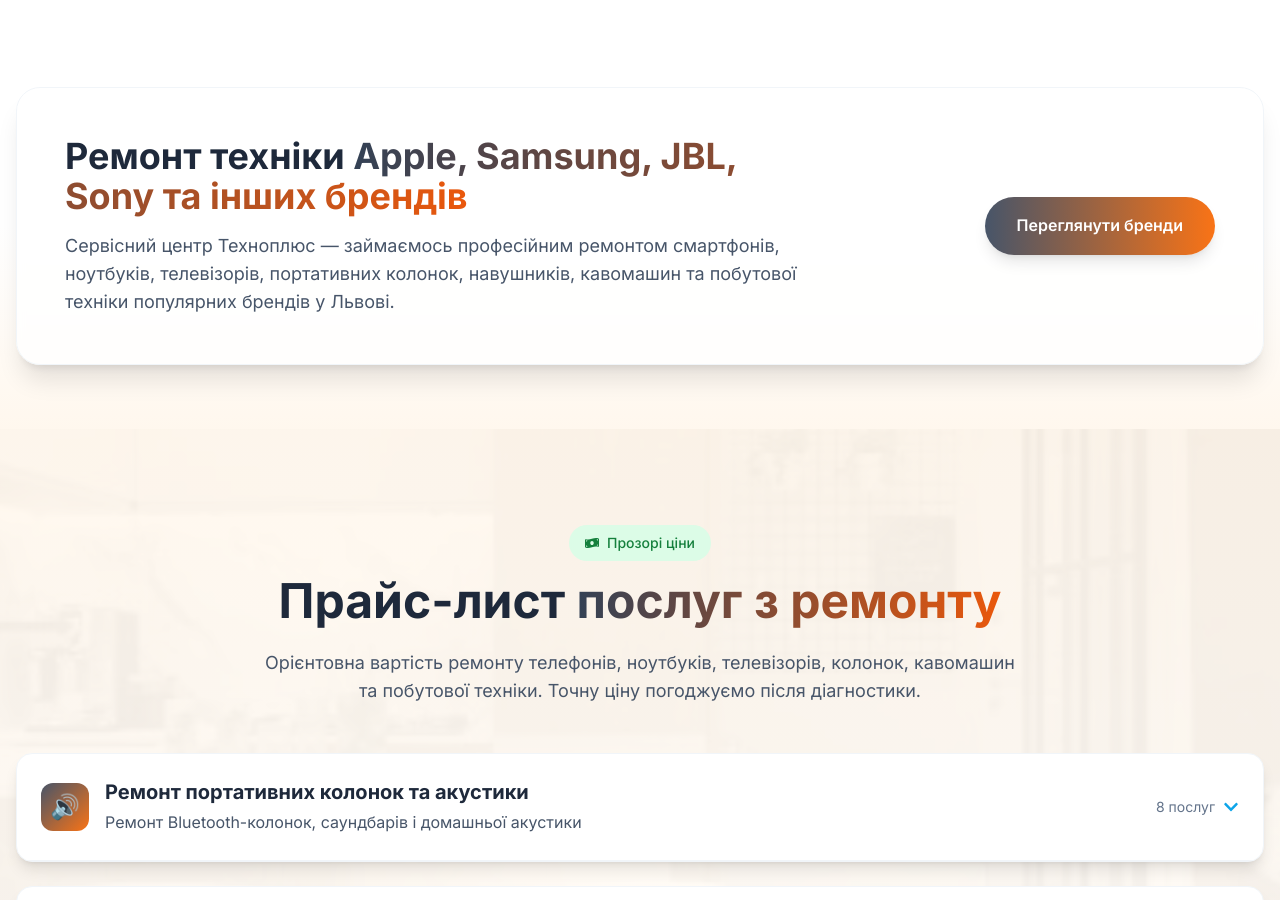
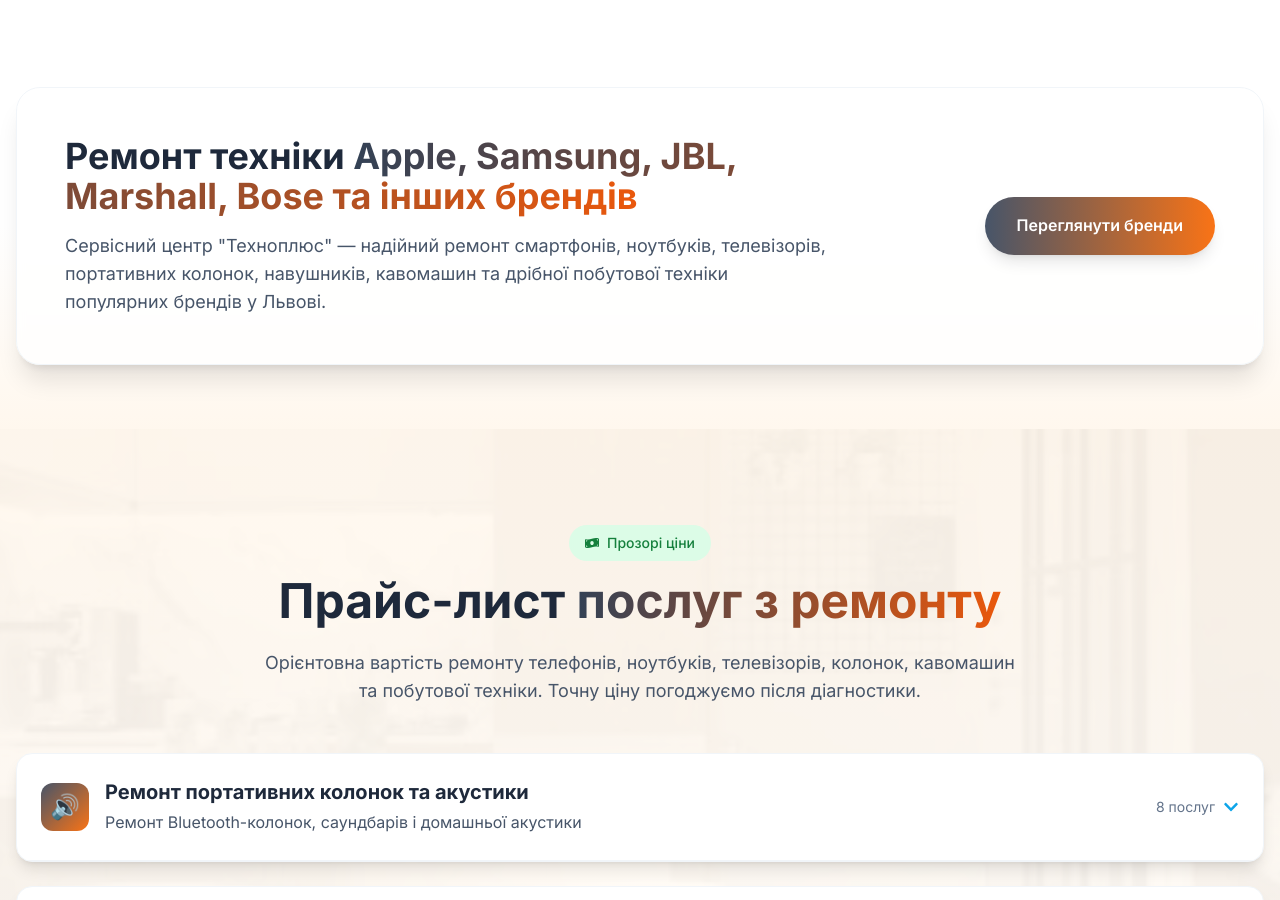
Before and after one commit to Areboot-andrew/Texnoplus, a React (Vite) app: page / in a window 1280 px wide. Shown: the part 3340-4240 px from the top of the page. Built offline with nearby package versions, Linux system fonts and the light colour scheme.

Commit message:
Update brands banner text with approved SEO copy

```diff
--- a/src/pages/HomePage.tsx
+++ b/src/pages/HomePage.tsx
@@ -74,11 +74,11 @@
                             <h2 className="text-2xl lg:text-4xl font-bold text-neutral-800 mb-4">
                                 Ремонт техніки{' '}
                                 <span className="bg-gradient-to-r from-neutral-700 to-accent-600 bg-clip-text text-transparent">
-                                    Apple, Samsung, JBL, Sony та інших брендів
+                                    Apple, Samsung, JBL, Marshall, Bose та інших брендів
                                 </span>
                             </h2>
                             <p className="text-lg text-neutral-600">
-                                Сервісний центр Техноплюс — займаємось професійним ремонтом смартфонів, ноутбуків, телевізорів, портативних колонок, навушників, кавомашин та побутової техніки популярних брендів у Львові.
+                                Сервісний центр "Техноплюс" — надійний ремонт смартфонів, ноутбуків, телевізорів, портативних колонок, навушників, кавомашин та дрібної побутової техніки популярних брендів у Львові.
                             </p>
                         </div>
 
```
